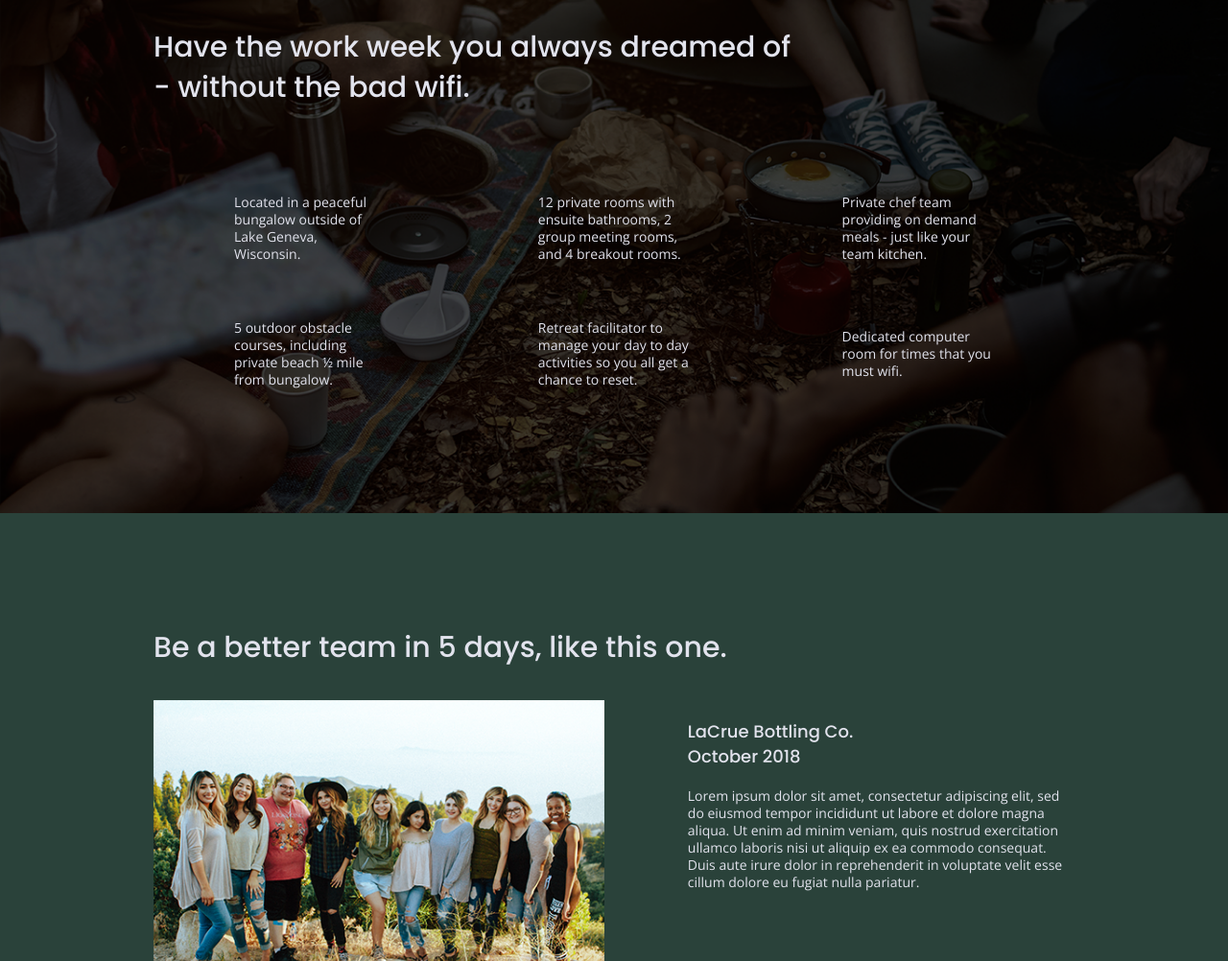
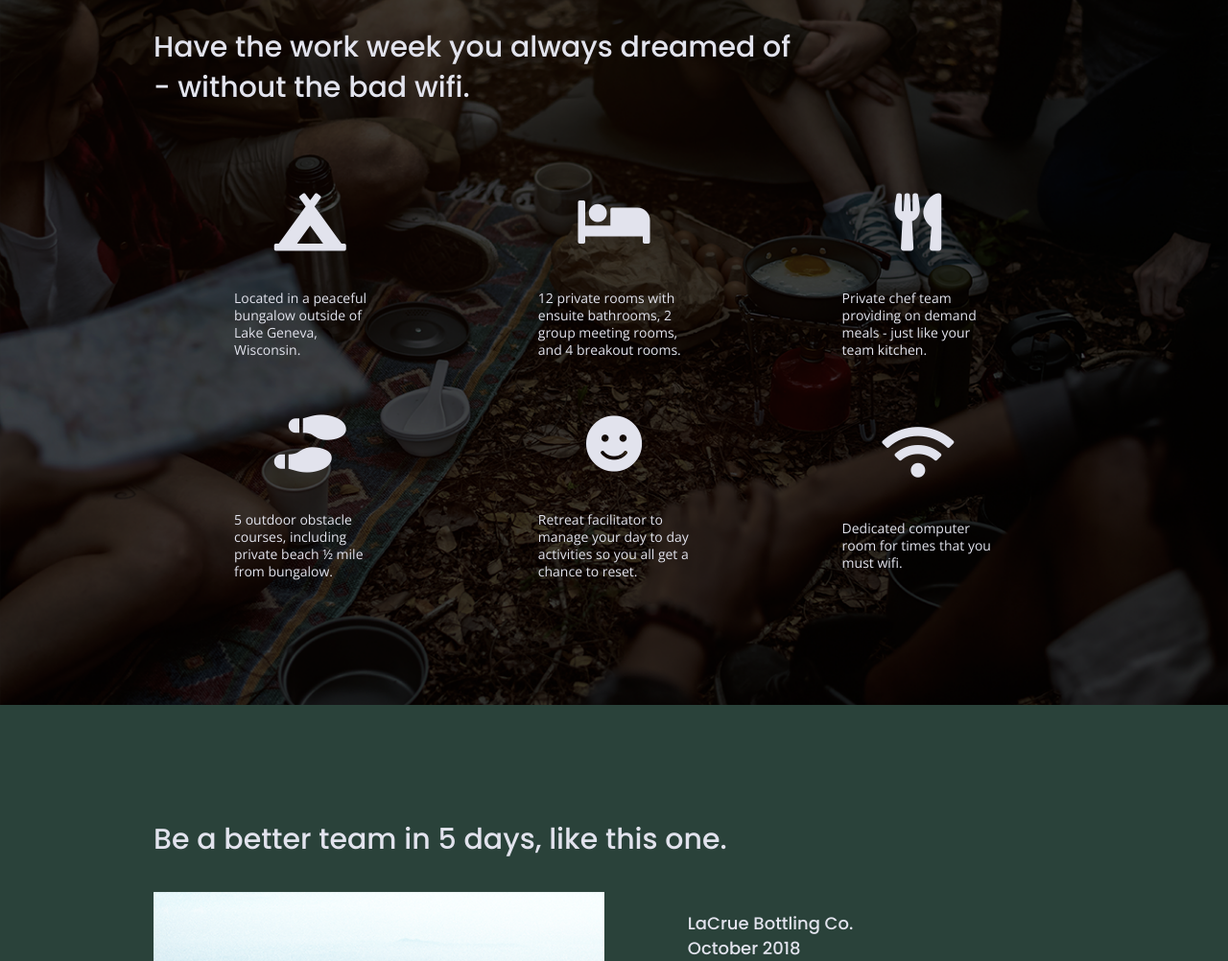
Before and after one commit to kiera1301/206-unplugged, a plain HTML site: page index.html in a window 1280 px wide. Shown: the part 801-1803 px from the top of the page at 96% size. Drawn offline with nearby package versions, Linux system fonts and the light colour scheme.

Commit message:
added icons

```diff
--- a/css/main.css
+++ b/css/main.css
@@ -323,6 +323,11 @@ input[type=button] {
   justify-content: center;
   align-items: center;
   flex-flow: row wrap;
+}
+
+.features i {
+  font-size: 3.75em;
+  margin-bottom: 40px;
 }
 
 .features p {
--- a/index.html
+++ b/index.html
@@ -7,6 +7,8 @@
   <link href="https://fonts.googleapis.com/css?family=Open+Sans:400,700|Poppins:500,700" rel="stylesheet">
   <meta name="description" content="">
   <meta name="viewport" content="width=device-width, initial-scale=1">
+  <!-- FontAwesome CDN version 5.5 -->
+  <link rel="stylesheet" href="https://use.fontawesome.com/releases/v5.5.0/css/all.css" integrity="sha384-B4dIYHKNBt8Bc12p+WXckhzcICo0wtJAoU8YZTY5qE0Id1GSseTk6S+L3BlXeVIU" crossorigin="anonymous">
   <link rel="manifest" href="site.webmanifest">
   <link rel="apple-touch-icon" href="icon.png">
   <!-- Place favicon.ico in the root directory -->
@@ -63,27 +65,27 @@
       <h2>Have the work week you always dreamed of - without the bad wifi.</h2>
       <div class="features-items">
       <article>
-        <p class="fontawesome-icon"></p>
+        <i class="fas fa-campground"></i>
         <p class="features-item-description">Located in a peaceful bungalow outside of Lake Geneva, Wisconsin.</p>
       </article>
       <article>
-        <p class="fontawesome-icon"></p>
+        <i class="fas fa-bed"></i>
         <p class="features-item-description">12 private rooms with ensuite bathrooms, 2 group meeting rooms, and 4 breakout rooms.</p>
       </article>
       <article>
-        <p class="fontawesome-icon"></p>
+        <i class="fas fa-utensils"></i>
         <p class="features-item-description">Private chef team providing on demand meals - just like your team kitchen.</p>
       </article>
       <article>
-        <p class="fontawesome-icon"></p>
+        <i class="fas fa-shoe-prints"></i>
         <p class="features-item-description">5 outdoor obstacle courses, including private beach ½ mile from bungalow.</p>
       </article>
       <article>
-        <p class="fontawesome-icon"></p>
+        <i class="fas fa-smile"></i>
         <p class="features-item-description">Retreat facilitator to manage your day to day activities so you all get a chance to reset.</p>
       </article>
       <article>
-        <p class="fontawesome-icon"></p>
+        <i class="fas fa-wifi"></i>
         <p class="features-item-description">Dedicated computer room for times that you must wifi.</p>
        </article>
       </div>
```
Also changed, not shown: about/index.html (+3 -2 lines), faq/index.html (+2 -1 lines).
